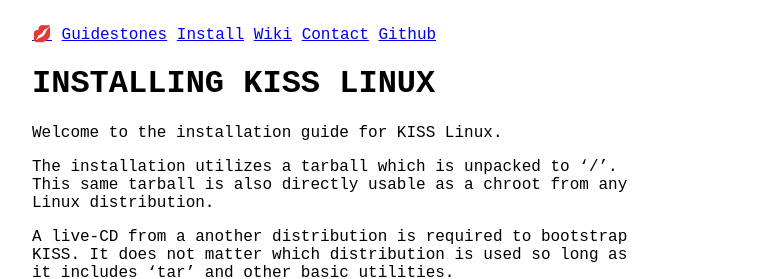
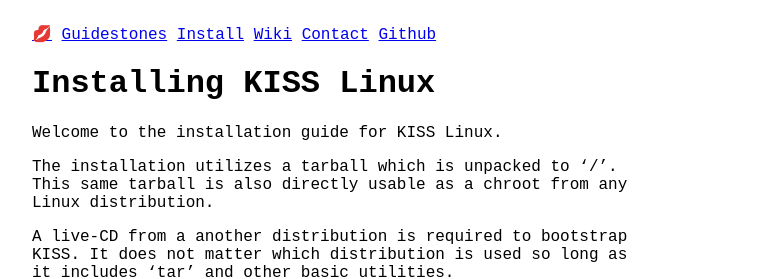
Before and after one commit to mcpcpc/k1ss, a Jekyll site: the page built from install.md, in a window 1280 px wide and 900 px high. Shown: the top 279 px of the window, without its empty margins (296-1057 px from the left). Built offline with Jekyll 4.4.1, drawn with Linux system fonts in a browser that asks for light colours; our own code applies the rules of GitHub Pages for plain Markdown files.

```diff
--- a/install.md
+++ b/install.md
@@ -1,4 +1,4 @@
-INSTALLING KISS LINUX
+Installing KISS Linux
 =====================
 
 Welcome to the installation guide for KISS Linux.
```
